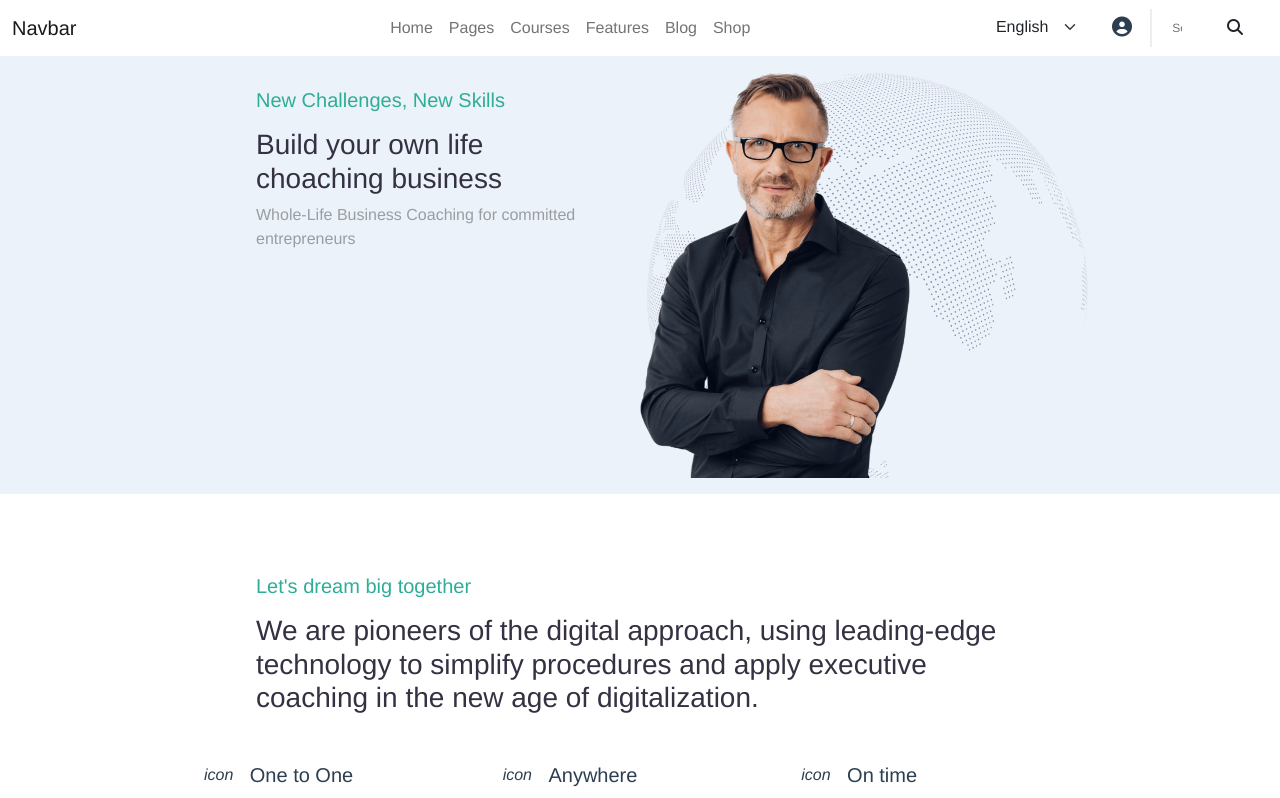
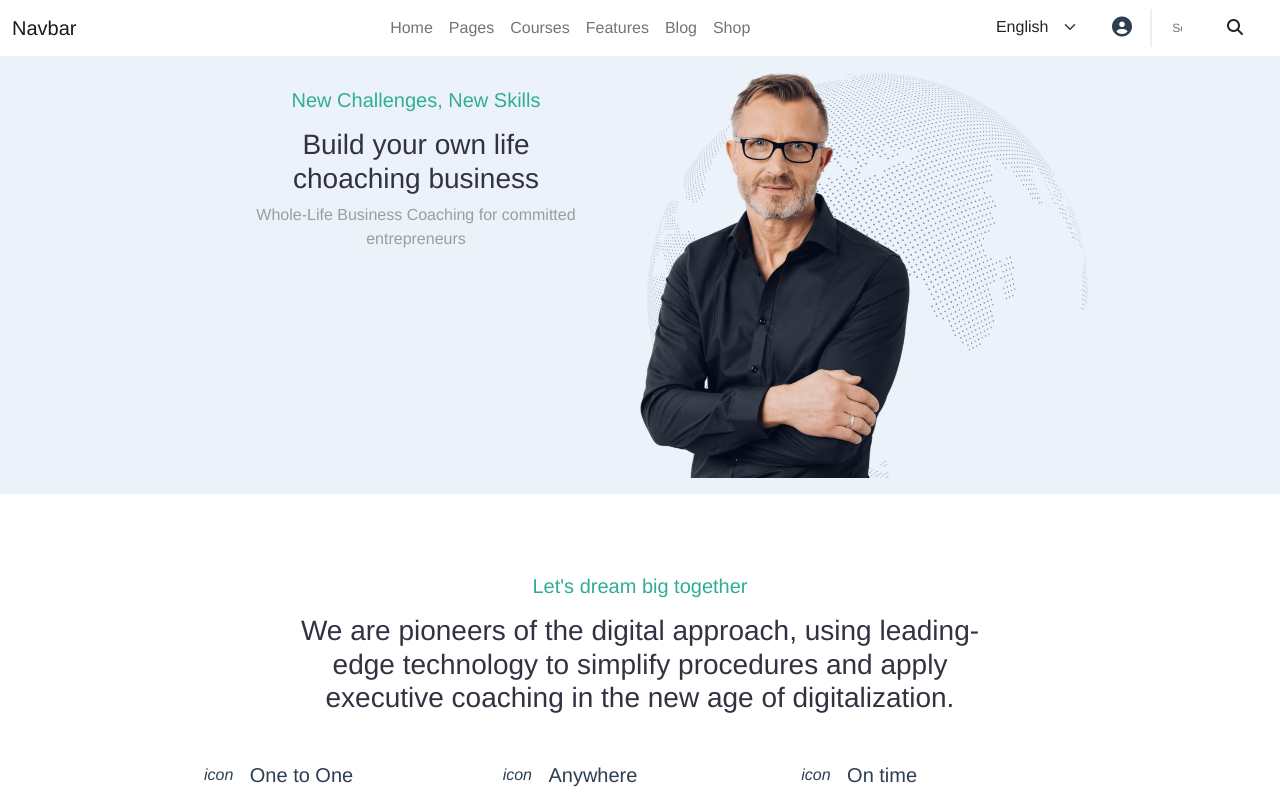
Before and after one commit to Antonius131/proj-html-vuejs, a Vue app: page / in a window 1280 px wide. Shown: the top 798 px of the page. Built offline with nearby package versions, Linux system fonts and the light colour scheme.

Commit message:
SectionTitle: styling section component

```diff
--- a/src/components/main/SectionTitle.vue
+++ b/src/components/main/SectionTitle.vue
@@ -1,6 +1,6 @@
 <template>
    <div class="row">
-      <div class="col-12 section-title">
+      <div class="col-10 offset-1 text-center section-title">
          <h5>{{ subtitle }}</h5>
          <h3>{{ title }}</h3>
          <p> {{ paragraph }}</p>
@@ -21,10 +21,6 @@ export default {
 <style lang="scss" scoped>
 @import '/src/assets/css/variables.scss';
 
-   .col-12.section-title {
-      padding-left: 4rem;
-      padding-right: 4rem;
-
    h5 {
       color: $brand_secondary;
       font-weight: 300;
@@ -38,5 +34,4 @@ export default {
    p {
       color: $text_primary_rgba;
    }
-   }
 </style>
```
Lines whose indentation alone changed are shown as unchanged.
